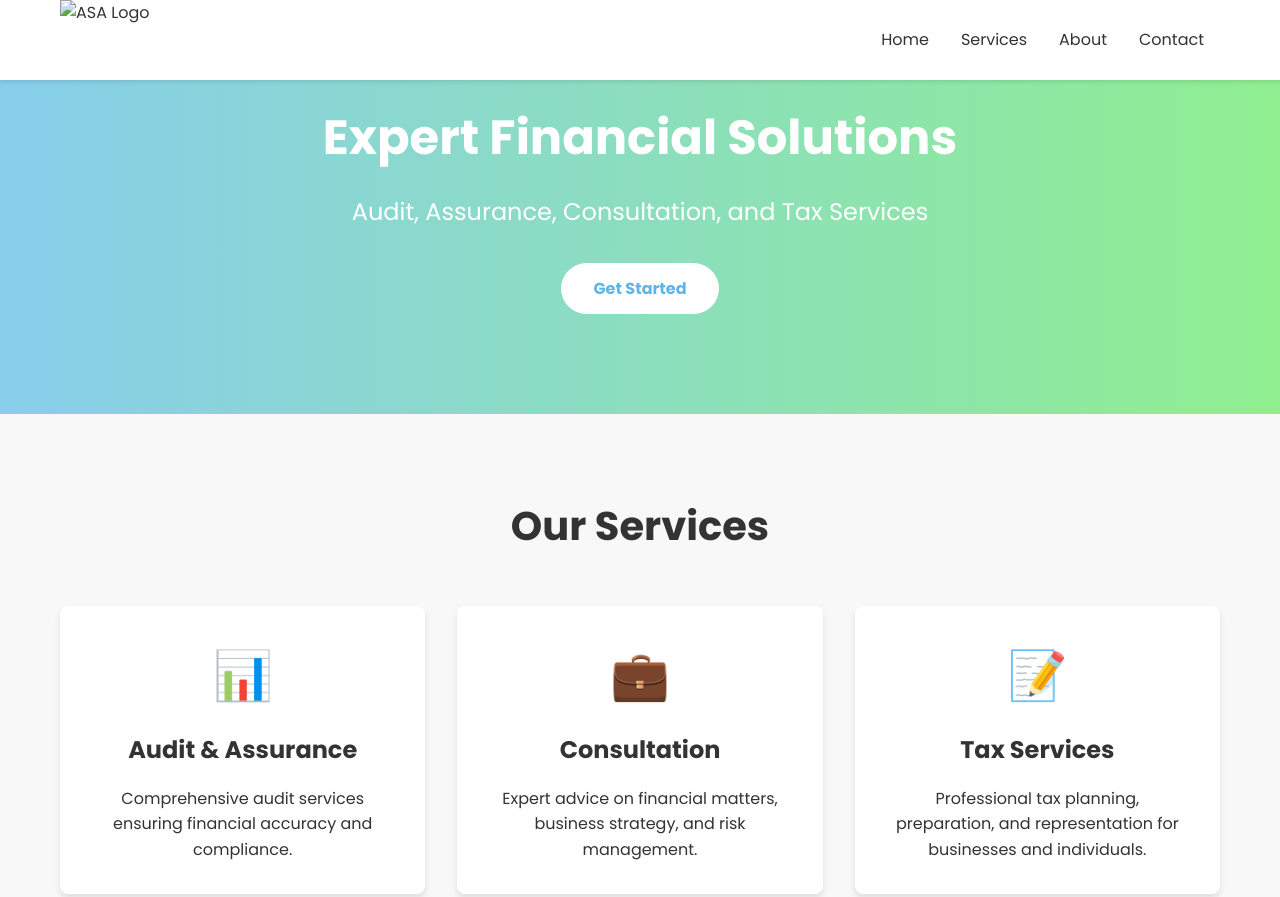
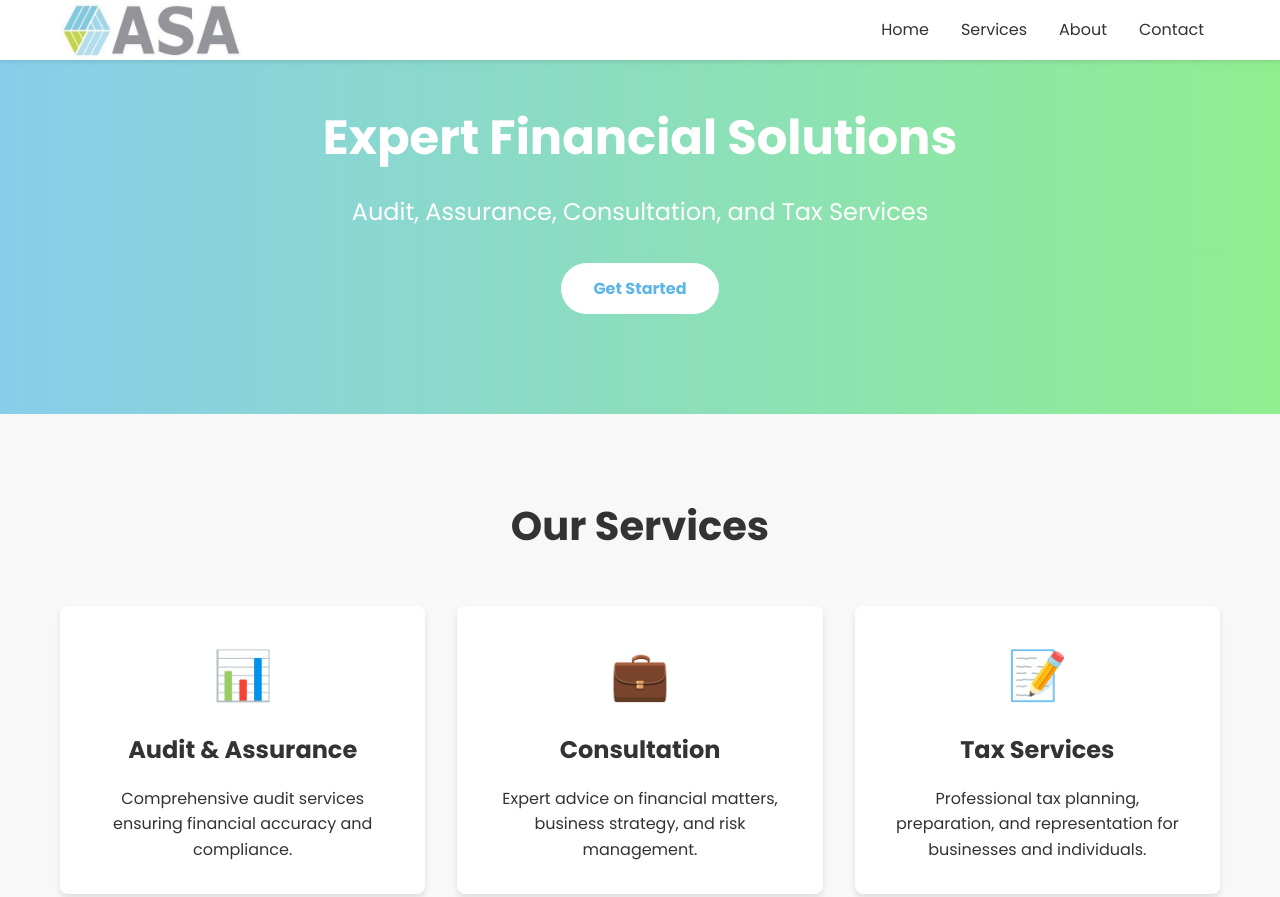
Before and after one commit to ahmedsayedahmed2024/asaegypt_website, a plain HTML site: page index.html in a window 1280 px wide. Shown: the top 897 px of the page. Drawn offline with Linux system fonts and the light colour scheme.

Commit message:
Add files via upload

```diff
--- a/index.html
+++ b/index.html
@@ -57,7 +57,7 @@
         }
 
         .logo img {
-            height: 80px;
+            height: 60px;
             margin-right: 10px;
         }
 
@@ -329,7 +329,7 @@
     <header>
         <nav class="container">
             <div class="logo">
-                <img src="ASA Logo.png" alt="ASA Logo">
+                <img src="asalogo.jpg" alt="ASA Logo">
             </div>
             <div class="nav-links" id="navLinks">
                 <a href="#home">Home</a>
```
Also changed, not shown: asalogo.jpg (added).
